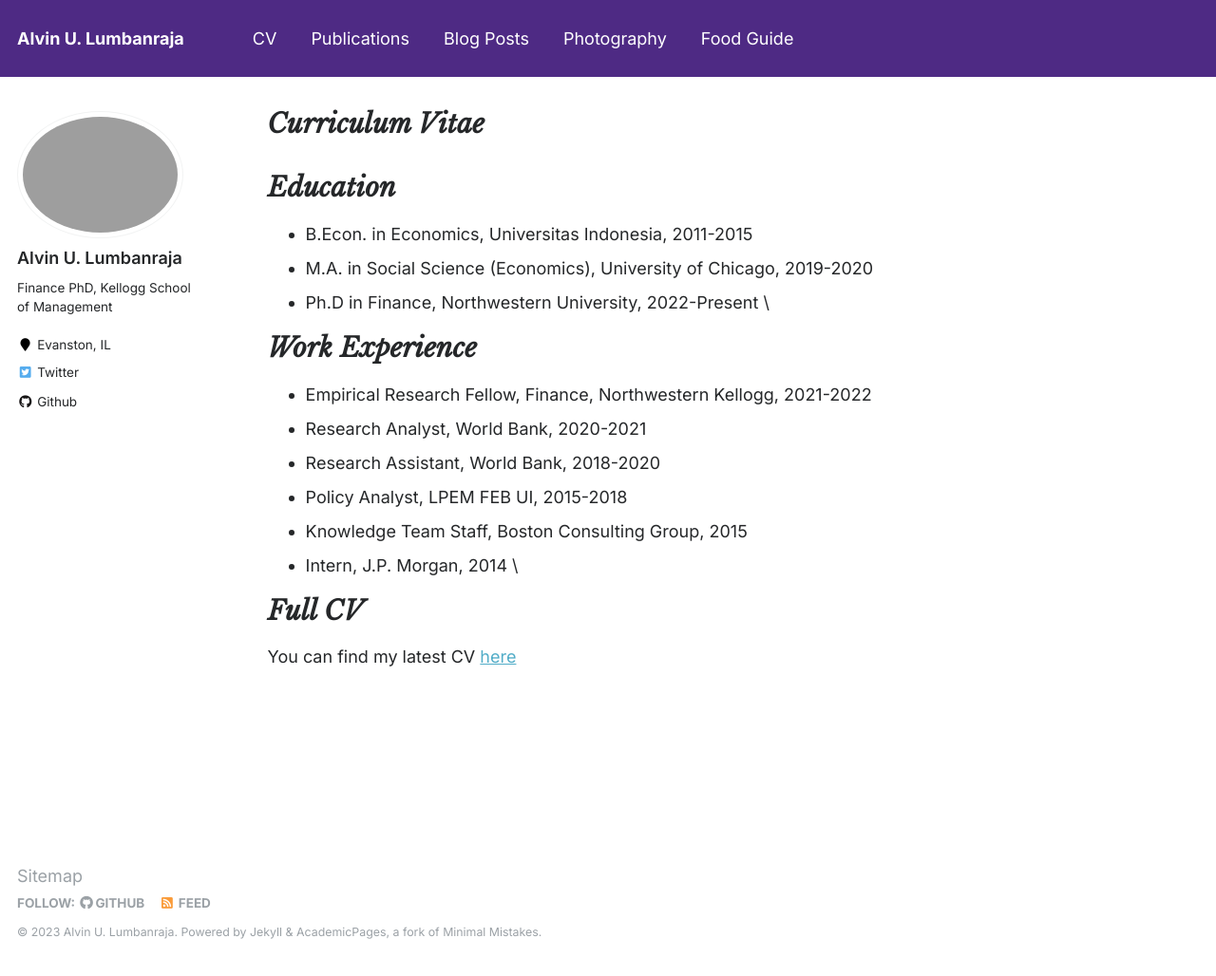
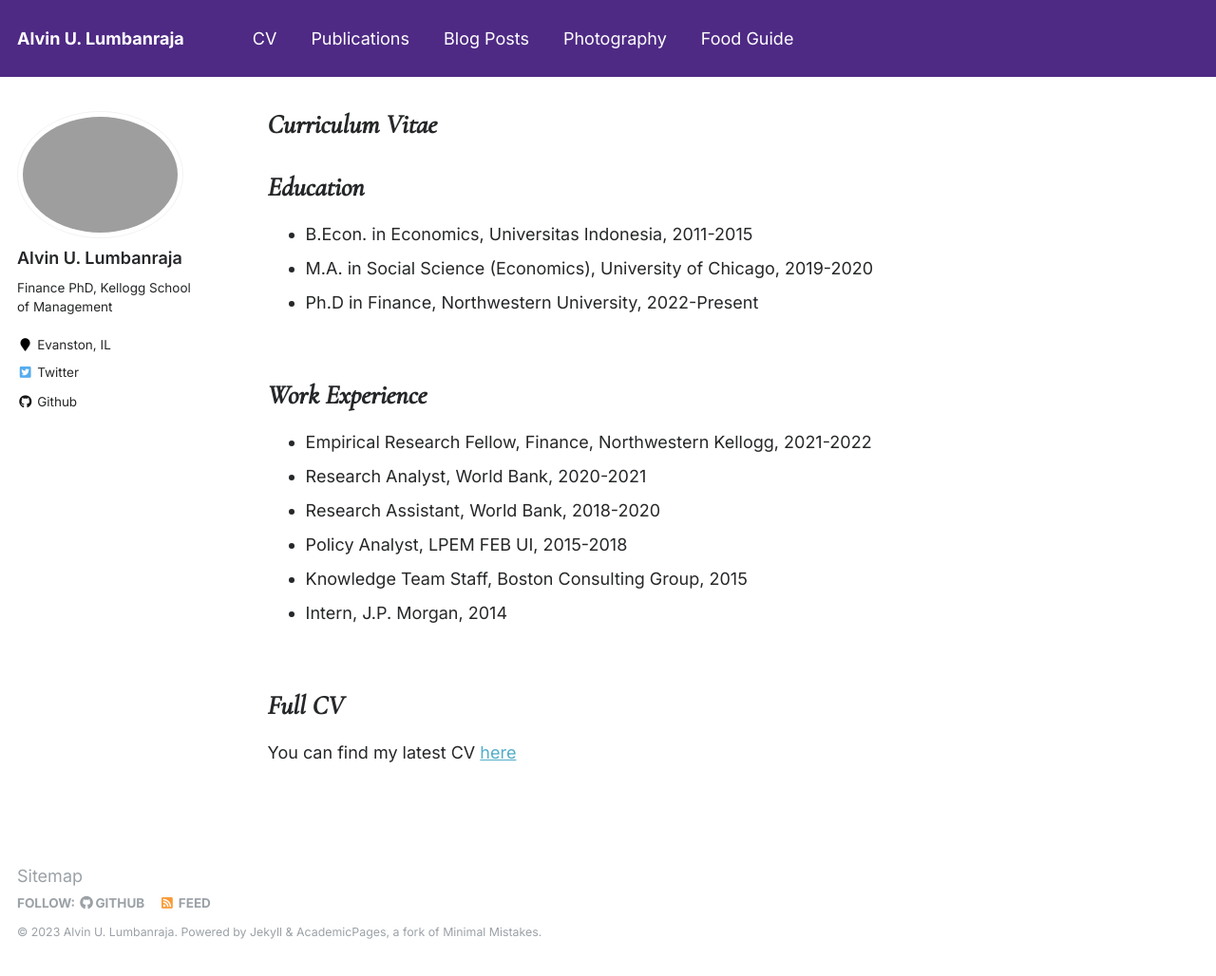
Before and after one commit to alumbanraja/alumbanraja.github.io, a Jekyll site: the page built from _pages/cv.md, in a window 1280 px wide and 1028 px high. Shown: the whole window at 95% size. Built offline with Jekyll 4.4.1, drawn with Linux system fonts in a browser that asks for light colours.

Commit message:
commit_20230813_v1

```diff
--- a/_pages/cv.md
+++ b/_pages/cv.md
@@ -15,7 +15,8 @@
 * B.Econ. in Economics, Universitas Indonesia, 2011-2015
 * M.A. in Social Science (Economics), University of Chicago, 2019-2020
 * Ph.D in Finance, Northwestern University, 2022-Present
-\
+
+&nbsp;
 
 Work Experience
 ======
@@ -25,8 +26,9 @@
 * Policy Analyst, LPEM FEB UI, 2015-2018
 * Knowledge Team Staff, Boston Consulting Group, 2015
 * Intern, J.P. Morgan, 2014
-\
+
+&nbsp;
 
 Full CV
 ======
-You can find my latest CV [here](/files/Alvin_Ulido_Lumbanraja__CV_Final.pdf)
+You can find my latest CV [here](files/Alvin_Ulido_Lumbanraja__CV_Final.pdf)
--- a/_sass/_variables.scss
+++ b/_sass/_variables.scss
@@ -7,7 +7,7 @@
    ========================================================================== */
 
 /* Import Relevant Font from Google Font */
-@import url('https://fonts.googleapis.com/css2?family=Inter:wght@300;400;500;600;700;800&family=Libre+Baskerville:ital@1&family=Noto+Sans+Mono&display=swap');
+@import url('https://fonts.googleapis.com/css2?family=Cormorant:ital,wght@1,500&family=Inter:wght@300;400;500;600;700;800&family=Noto+Sans+Mono&display=swap');
 $doc-font-size              : 16;
 
 /* paragraph indention */
@@ -15,7 +15,7 @@
 $indent-var                 : 1.3em;
 
 /* system typefaces */
-$serif                      : "Libre Baskerville", serif;
+$serif                      : "Cormorant", serif;
 $sans-serif                 : Inter, sans-serif;
 $monospace                  : "Noto Sans Mono", monospace;
 
```
